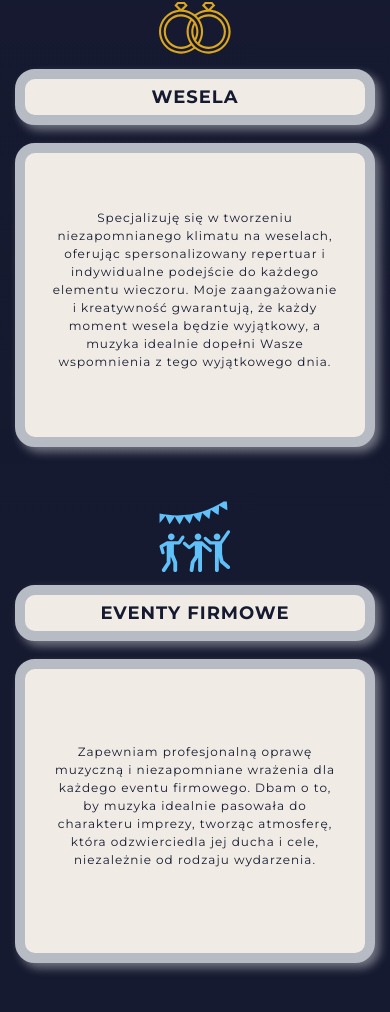
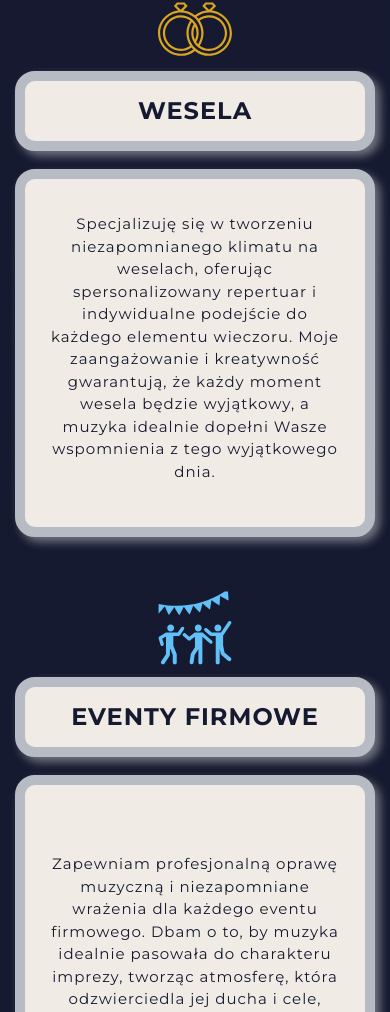
Before and after one commit to patryk-pi/Baby_Feed, a Next.js app: page / in a window 390 px wide. Shown: the part 556-1568 px from the top of the page. Built offline with nearby package versions, Linux system fonts and the light colour scheme.

Commit message:
changes in layout on main page in mobile view

```diff
--- a/src/components/Hero/components/_event.scss
+++ b/src/components/Hero/components/_event.scss
@@ -11,7 +11,7 @@
     @include mobileXL {
         width: 60rem;
         margin: 0 auto;
-        height: 80rem;
+        height: 95rem;
     }
 
     &-1 {
@@ -63,6 +63,11 @@
         justify-content: center;
         align-items: center;
         letter-spacing: 1px;
+
+        @include mobileXL {
+            font-size: 4rem;
+            padding: 3rem;
+        }
     }
 
     &__text {
@@ -86,6 +91,10 @@
         line-height: 1.5;
         letter-spacing: 1px;
 
+        @include mobileXL {
+            font-size: 2.5rem;
+        }
+
         p {
             margin-bottom: 1.5rem;
             line-height: 1.5;
--- a/src/components/OfferPage/_offer.scss
+++ b/src/components/OfferPage/_offer.scss
@@ -83,10 +83,18 @@
 
         &-2 {
             transition: 1s 0.4s all;
+
+            @include mobileXL {
+                transition: 1s 0.2s all;
+            }
         }
 
         &-3 {
             transition: 1s 0.6s all;
+
+            @include mobileXL {
+                transition: 1s 0.2s all;
+            }
         }
 
         &.visible {
```
